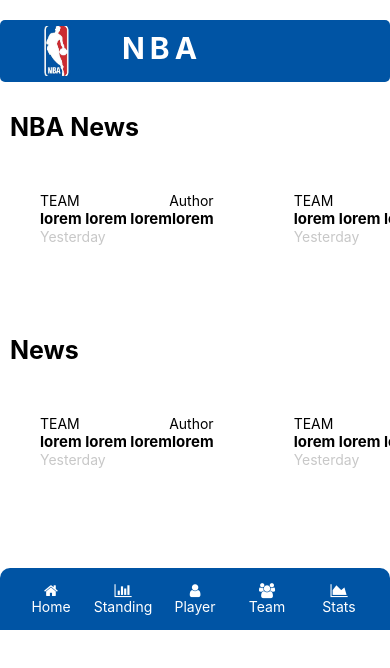
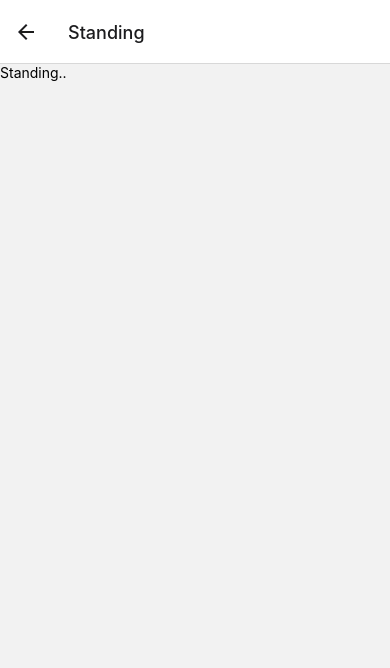
Before and after one commit to gimnakatugampala/nba, a React Native app: screen /Standing in a window 390 px wide. Shown: the top 668 px of the page. Built offline with nearby package versions, Linux system fonts and the light colour scheme.

Commit message:
config the naviation(stack)

```diff
--- a/App.js
+++ b/App.js
@@ -1,6 +1,7 @@
 import { StatusBar } from 'expo-status-bar';
 import React from 'react';
 import { StyleSheet, Text, View } from 'react-native';
+import StackRoutes from './routes/StackRoutes';
 
 
 // Screens
@@ -8,7 +9,7 @@
 
 export default function App() {
   return (
-   <Home />
+   <StackRoutes />
   );
 }
 
--- a/components/Header.js
+++ b/components/Header.js
@@ -12,16 +12,15 @@
 
 const styles = StyleSheet.create({
     headerContainer:{
-        marginTop:20,
         backgroundColor:'#0054a4',
         display:'flex',
         flexDirection:'row',
-        borderRadius:5
+        borderRadius:5,
     },
     images:{
         width:100,
         height:50,
-        margin:6,
+        margin:2,
         borderRadius:50
     },
     headerText:{
--- a/components/Navbar.js
+++ b/components/Navbar.js
@@ -1,35 +1,36 @@
 import React from 'react'
-import { StyleSheet, Text, View  } from 'react-native'
+import { StyleSheet, Text, View, TouchableOpacity } from 'react-native'
 import Icon from 'react-native-vector-icons/FontAwesome';
 
 
-export default function Navbar() {
+export default function Navbar({navigation}) {
     return (
-        <View style={styles.navbarMain}>
-            <View style={styles.navbarText}>
-            <Icon name="home" size={15} color="#fff" style={styles.icons} />
+        <View style={styles.navbarMain} >
+
+            <TouchableOpacity style={styles.navbarText}>
+            <Icon name="home" size={15} color="#fff" style={styles.icons} onPress={() => navigation.navigate('Home')} />
             <Text style={styles.navbarInside}>Home</Text>
-        </View>
+            </TouchableOpacity>
 
-            <View style={styles.navbarText}>
+            <TouchableOpacity style={styles.navbarText} onPress={() => navigation.navigate('Standing')}>
             <Icon name="bar-chart-o" size={15} color="#fff" style={styles.icons} />
             <Text style={styles.navbarInside}>Standing</Text>
-        </View>
+        </TouchableOpacity>
 
-        <View style={styles.navbarText}>
+        <TouchableOpacity style={styles.navbarText}>
             <Icon name="user" size={15} color="#fff" style={styles.icons} />
             <Text style={styles.navbarInside}>Player</Text>
-        </View>
+        </TouchableOpacity>
 
-        <View style={styles.navbarText}>
+        <TouchableOpacity style={styles.navbarText}>
             <Icon name="users" size={15} color="#fff" style={styles.icons} />
             <Text style={styles.navbarInside}>Team</Text>
-        </View>
+        </TouchableOpacity>
 
-        <View style={styles.navbarText}>
+        <TouchableOpacity style={styles.navbarText}>
             <Icon name="area-chart" size={15} color="#fff" style={styles.icons} />
             <Text style={styles.navbarInside}>Stats</Text>
-        </View>
+        </TouchableOpacity>
 
         </View>
     )
--- a/package.json
+++ b/package.json
@@ -8,11 +8,15 @@
     "eject": "expo eject"
   },
   "dependencies": {
+    "@react-navigation/native": "^6.0.5",
+    "@react-navigation/native-stack": "^6.2.3",
     "expo": "~42.0.1",
     "expo-status-bar": "~1.0.4",
     "react": "16.13.1",
     "react-dom": "16.13.1",
     "react-native": "https://github.com/expo/react-native/archive/sdk-42.0.0.tar.gz",
+    "react-native-safe-area-context": "3.2.0",
+    "react-native-screens": "~3.4.0",
     "react-native-vector-icons": "^8.1.0",
     "react-native-web": "~0.13.12"
   },
--- /dev/null
+++ b/routes/StackRoutes.js
@@ -0,0 +1,37 @@
+import * as React from 'react';
+import { NavigationContainer } from '@react-navigation/native';
+import { createNativeStackNavigator } from '@react-navigation/native-stack';
+
+
+import Home from '../screens/Home'
+import Standing from '../screens/Standing';
+
+import Header from '../components/Header';
+
+
+const Stack = createNativeStackNavigator();
+
+const StackRoutes = () => {
+  return (
+   <NavigationContainer>
+      <Stack.Navigator>
+        <Stack.Screen
+          name="Home"
+          component={Home}
+          options={{
+          headerStyle: {
+            backgroundColor: '#0054a4',
+            color:'#fff'
+          },
+          headerTitle:() => <Header />}}
+        />
+
+
+        <Stack.Screen name="Standing" component={Standing} />
+
+      </Stack.Navigator>
+      </NavigationContainer>
+  );
+};
+
+export default StackRoutes
--- a/screens/Home.js
+++ b/screens/Home.js
@@ -1,16 +1,16 @@
 import React from 'react'
-import { StyleSheet, Text, View } from 'react-native'
+import { StyleSheet, Text, View  } from 'react-native'
+
+
 
 import Header from '../components/Header'
 import NbaNews from '../components/NbaNews'
 import News from '../components/News'
 import Navbar from '../components/Navbar'
 
-export default function Home() {
+export default function Home({navigation}) {
     return (
         <View >
-            {/* Header */}
-            <Header />
 
             {/* NBA News */}
             <NbaNews />
@@ -19,12 +19,10 @@
             <News />
 
             {/* Navbar */}
-            <Navbar />
+            <Navbar navigation={navigation} />
 
         </View>
     )
 }
 
-const styles = StyleSheet.create({
-
-})
+const styles = StyleSheet.create({})
--- /dev/null
+++ b/screens/Standing.js
@@ -0,0 +1,12 @@
+import React from 'react'
+import { StyleSheet, Text, View } from 'react-native'
+
+export default function Standing({}) {
+    return (
+        <View>
+            <Text>Standing..</Text>
+        </View>
+    )
+}
+
+const styles = StyleSheet.create({})
```
Also changed, not shown: 1 other file (tests, documents, lock files or other folders).
